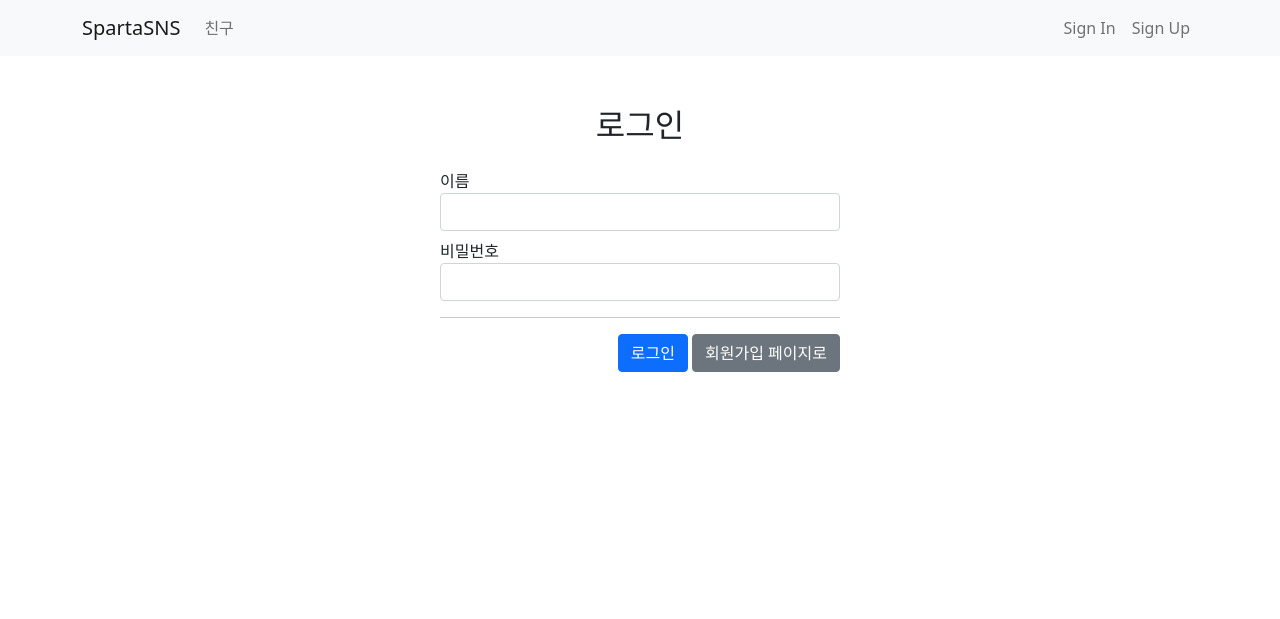
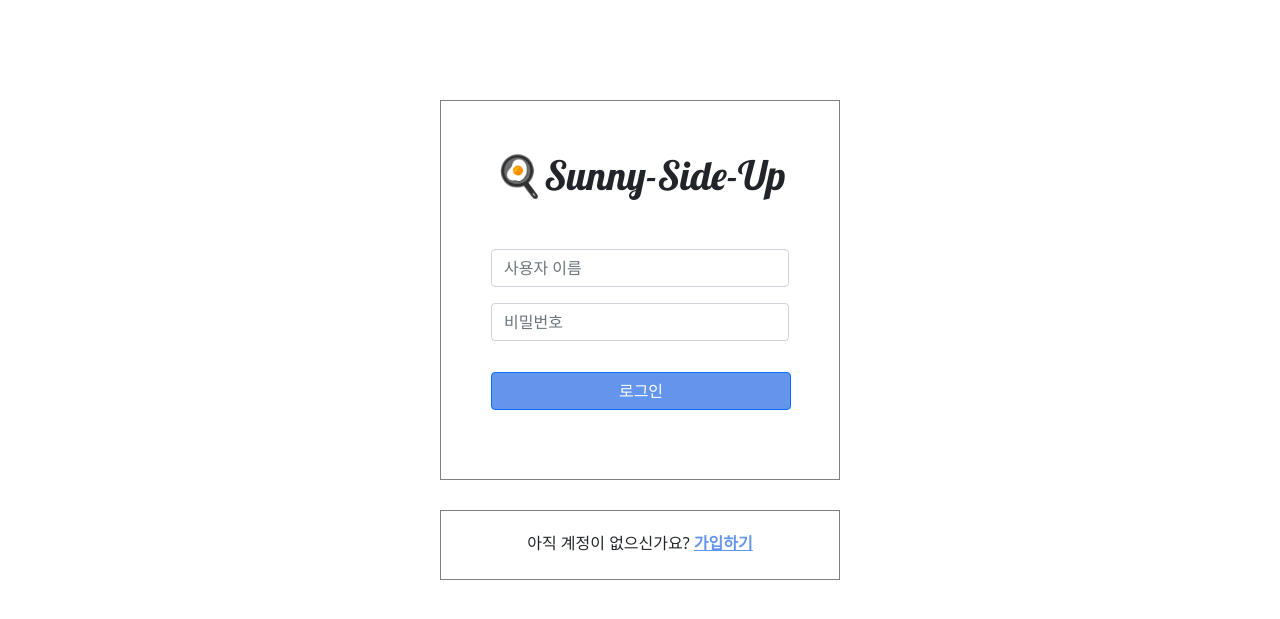
Before and after one commit to kbm1933/SUNNY-SIDE-UP, a Django app: page /sign-in/ in a window 1280 px wide. Shown: the top 619 px of the page. Run offline with Django 4.2, Linux system fonts and the light colour scheme.

Commit message:
Update signin.html

```diff
--- a/templates/user/signin.html
+++ b/templates/user/signin.html
@@ -1,34 +1,87 @@
-{% extends 'base.html' %}
+<!DOCTYPE html>
+<html lang="en">
+<head>
+    <meta charset="UTF-8">
+    <title>🍳Welcome to Sunny-Side-Up</title>
+</head>
 
-{% block title %}
-    로그인
-{% endblock %}
-{% block content %}
-    <div class="container">
-        <div class="wrap">
-            <h2 class="title-center"> 로그인</h2>
-            <form class="form-area" method = 'post' action = '/sign-in/'>
-                {% csrf_token %}
-                <div class="form-group mt-2 mb-2">
-                    <label for="username">이름</label>
-                    <input type="text" class="form-control" id="username" name="username">
-                </div>
-                <div class="form-group mt-2 mb-2">
-                    <label for="password">비밀번호</label>
-                    <input type="password" class="form-control" id="password" name="password">
-                </div>
-                <hr>
-                {% if error %}
-                    <div class = 'alert alert-danger' role = 'alert'>
-                        {{ error }}
-                    </div>
-                {% endif %}
-                <div style="float: right">
-                    <button type="submit" class="btn btn-primary">로그인</button>
-                    <a href="/sign-up" class="btn btn-secondary">회원가입 페이지로</a>
-                </div>
-            </form>
+<link href="https://cdn.jsdelivr.net/npm/bootstrap@5.1.3/dist/css/bootstrap.min.css" rel="stylesheet"
+      integrity="sha384-1BmE4kWBq78iYhFldvKuhfTAU6auU8tT94WrHftjDbrCEXSU1oBoqyl2QvZ6jIW3" crossorigin="anonymous">
+<link rel="preconnect" href="https://fonts.googleapis.com">
+<link rel="preconnect" href="https://fonts.gstatic.com" crossorigin>
+<link href="https://fonts.googleapis.com/css2?family=Lobster&display=swap" rel="stylesheet">
 
-        </div>
+
+<style>
+
+    .* {
+        background-color: lightgray;
+    }
+
+    .wrap-top {
+        background-color: white;
+        margin: 100px auto 30px auto;
+        border-color: gray;
+        border-style: solid;
+        border-width: 0.5px;
+        padding: 50px;
+        width: 400px;
+        height: 380px;
+    }
+
+    .wrap-bottom {
+        background-color: white;
+        margin: auto;
+        border-color: gray;
+        border-style: solid;
+        border-width: 0.5px;
+        padding: 20px;
+        width: 400px;
+        height: 70px;
+        text-align: center;
+    }
+
+    .headlight {
+        font-size: 40px;
+        margin: auto;
+        padding-bottom: 50px;
+        font-family: 'Lobster', cursive;
+        position: center;
+        text-align: center;
+    }
+
+    .mybtn {
+        width: 300px;
+        margin: 15px auto 0px auto;
+        background-color: cornflowerblue;
+    }
+
+    .sign-up-btn-color {
+        color: cornflowerblue;
+        font-weight: bold;
+    }
+
+</style>
+
+<body>
+
+<div class="wrap-top">
+
+    <h1 class="headlight"> 🍳Sunny-Side-Up </h1>
+
+    <div class="mb-3">
+        <input type="email" class="form-control" id="exampleFormControlInput1" placeholder="사용자 이름">
+        <p></p>
+        <input type="email" class="form-control" id="exampleFormControlInput1" placeholder="비밀번호">
     </div>
-{% endblock %}
+
+    <button type="button" class="mybtn btn btn-primary">로그인</button>
+
+</div>
+
+<div class="wrap-bottom">
+    <h8> 아직 계정이 없으신가요? <a class="sign-up-btn-color" href="...">가입하기</a></h8>
+</div>
+
+</body>
+</html>
```
